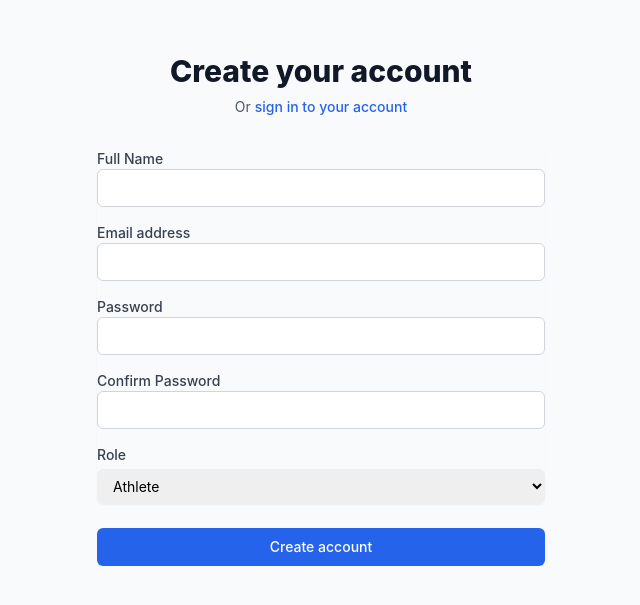
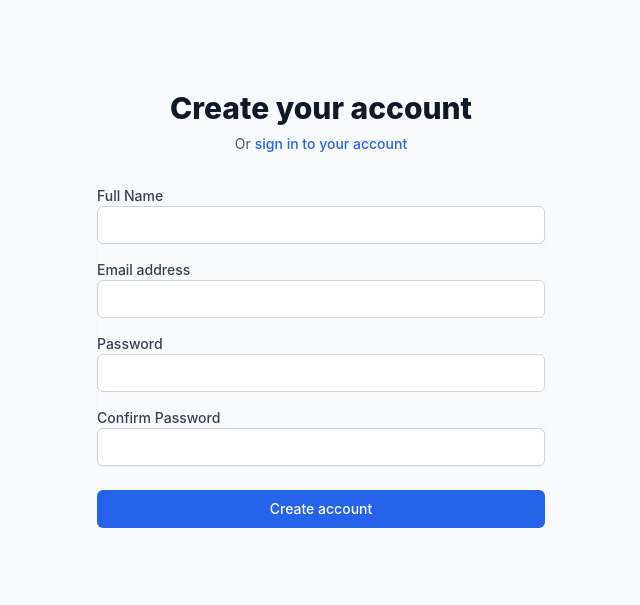
Before and after one commit to Subaashini27/-badminton-injury-prediction, a React (Create React App) app: page /register in a window 1280 px wide. Shown: the part 103-708 px from the top of the page, without its empty margins (319-959 px from the left). Built offline with nearby package versions, Linux system fonts and the light colour scheme.

Commit message:
fix: remove role selection from registration to prevent 403 error

```diff
--- a/src/pages/auth/Register.js
+++ b/src/pages/auth/Register.js
@@ -256,22 +256,6 @@ const Register = () => {
                 <p className="mt-1 text-sm text-red-600">{errors.confirmPassword}</p>
               )}
               </div>
-
-              <div>
-              <label htmlFor="role" className="block text-sm font-medium text-gray-700">
-                  Role
-                </label>
-                <select
-                id="role"
-                  name="role"
-                  value={formData.role}
-                  onChange={handleChange}
-                className="mt-1 block w-full pl-3 pr-10 py-2 text-base border-gray-300 focus:outline-none focus:ring-blue-500 focus:border-blue-500 sm:text-sm rounded-md"
-                >
-                  <option value="athlete">Athlete</option>
-                  <option value="coach">Coach</option>
-                </select>
-              </div>
               </div>
 
               <div>
```
